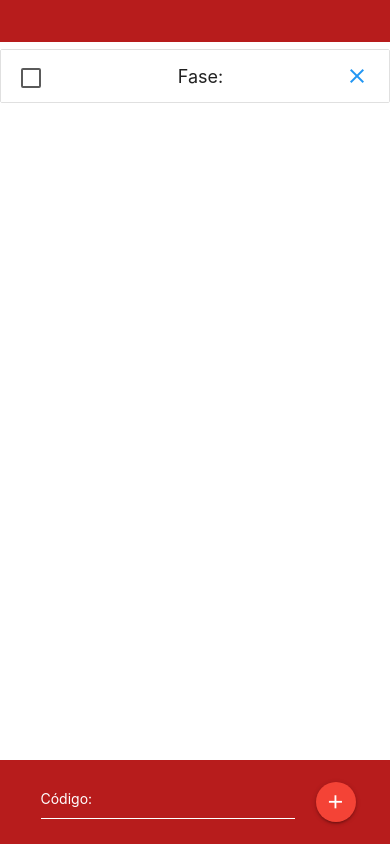
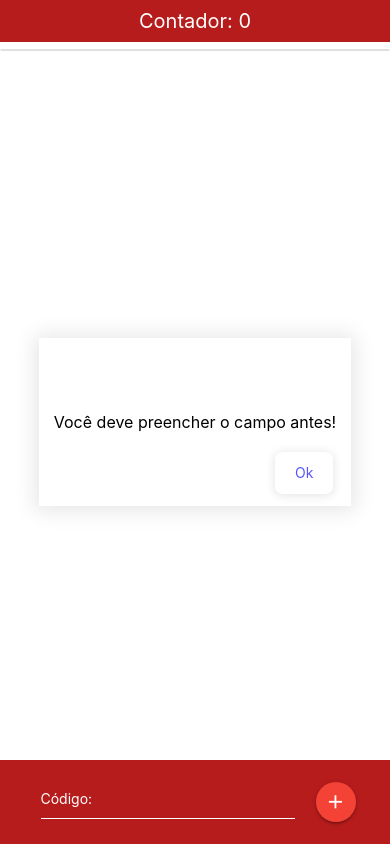
Before and after one commit to SrMeuNome/-atividade2_PDM, a website: page www/index.html in a window 390 px wide. Both pictures are taken after a click on the link "add". Drawn offline with Linux system fonts and the light colour scheme; some packages are replaced by stand-ins of ours.

Commit message:
Adicionando algoritimos

```diff
--- a/www/css/custom.css
+++ b/www/css/custom.css
@@ -58,3 +58,51 @@ footer
 {
     top: 30% !important;
 }
+
+.error
+{
+    display: flex;
+    justify-content: center;
+    align-items: center;
+    position: absolute;
+    width: 80vw;
+    height: 20vh;
+    top: calc(50% - 10vh);
+    left: calc(50% - 40vw);
+    background-color: #fff;
+    box-shadow: 0px 1px 20px 4px rgb(0, 0, 0, 0.1);
+}
+
+.ok-error
+{
+    position: absolute;
+    width: 15vw;
+    height: 5vh;
+    top: calc(85% - 3.5vh);
+    left: calc(85% - 7.5vw);
+    background-color: #fff;
+    color: #5555ff;
+    border-radius: 15%;
+    border: 0px;
+    box-shadow: 0px 1px 10px 1px rgb(0, 0, 0, 0.1);
+    transition: 0.3s ease-incubic-bezier(0, 1.16, 1, 1.27) ;
+}
+
+.ok-error:active
+{
+    background-color: rgb(205, 237, 255);
+    transform: scale(0.8);
+}
+
+.ok-error:focus
+{
+    background-color: rgb(205, 237, 255);
+}
+
+.text-alert
+{
+    color: #000000;
+    font-size: 12pt;
+    text-align: center;
+    word-break: break-all;
+}
--- a/www/index.html
+++ b/www/index.html
@@ -12,9 +12,10 @@
         <title>List Levels</title>
     </head>
     <body>
+        <div id="error" style="display: none;" class="error"><p id="error-text" class="text-alert"></p><button onclick="$('#error').fadeOut('2.5s')" class="ok-error waves-effect waves-light">Ok</button></div>
         <div class="container">
             <header class="red darken-4 white-text center-itens">
-                <h5 id="qtd" class="title"></h5>
+                <h5 id="qtd" class="title">Contador: 0</h5>
             </header>
             <main>
                 <ul id="list-level" class="collection">
--- a/www/js/custom.js
+++ b/www/js/custom.js
@@ -5,26 +5,38 @@ const refleshList = () => {
     var checked = ''
     list.forEach(function (value, index) {
         checked = value.checked ? "checked='checked'" : ''
-        listHTML.push(`<li class="collection-item">
+        listHTML.push(`<li id="${index}" class="collection-item">
         <div class="center-itens list-container">
             <label>
-                <input onclick="check" type="checkbox" class="filled-in circle" ${checked}/>
+                <input onclick="check(${index})" type="checkbox" class="filled-in circle" ${checked}/>
                 <span class="check-center"></span>
             </label>
-            <span class="text-list">Fase: ${value.text}</span>
-            <a onclick="" class="center-itens"><i class="material-icons blue-text">clear</i></a>
+            <span class="text-list">Fase ${index + 1}: ${value.text}</span>
+            <a onclick="deleteList(${index})" class="center-itens"><i class="material-icons blue-text">clear</i></a>
         </div>
     </li >`)
     })
     $('#list-level').html(listHTML);
+    $('#qtd').html(`Contador: ${list.length}`)
 }
 
 const addList = () => {
-    list.push({ text: $('#codigo').val(), checked: false })
-    $('#codigo').val('')
-    refleshList()
+    if ($('#codigo').val() === '') {
+        $('#error-text').html("Você deve preencher o campo antes!")
+        $('#error').fadeIn('2.5s')
+    }
+    else {
+        list.push({ text: $('#codigo').val(), checked: false })
+        $('#codigo').val('')
+        refleshList()
+    }
 }
 
 const check = (id) => {
+    list[id].checked = !list[id].checked
+}
 
+const deleteList = (id) => {
+    list.splice(id, 1)
+    refleshList()
 }
```
